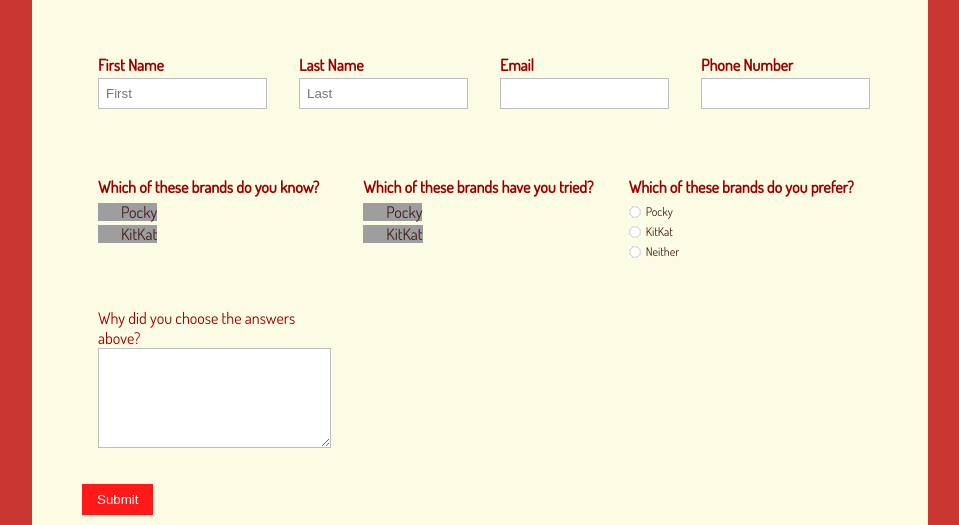
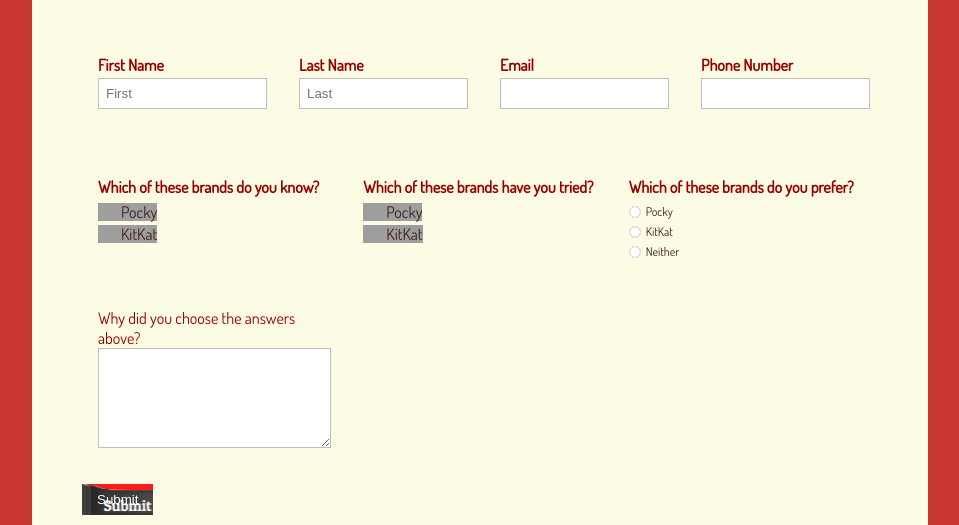
Before and after one commit to rdaley2/Sydney09, a PHP site: page /assignment09.html in a window 1280 px wide. Shown: the part 860-1385 px from the top of the page, without its empty margins (160-1119 px from the left). Run offline with PHP 8.4, Linux system fonts and the light colour scheme; some web fonts are replaced; grey boxes are pictures that could not be loaded.

Commit message:
button 3

```diff
--- a/OTHER TRIAL SORRY GUYS HAHA/Lab09/css/styles.css
+++ b/OTHER TRIAL SORRY GUYS HAHA/Lab09/css/styles.css
@@ -242,7 +242,7 @@ label.radio-label {
     color: #fff;
 }
 
-.formformat input[type=submit]:hover, .formformat input[type=button]:hover{
+.formformat input[type=submit]{
     background-image:url(../images/submithere.png);
 
 }
```
